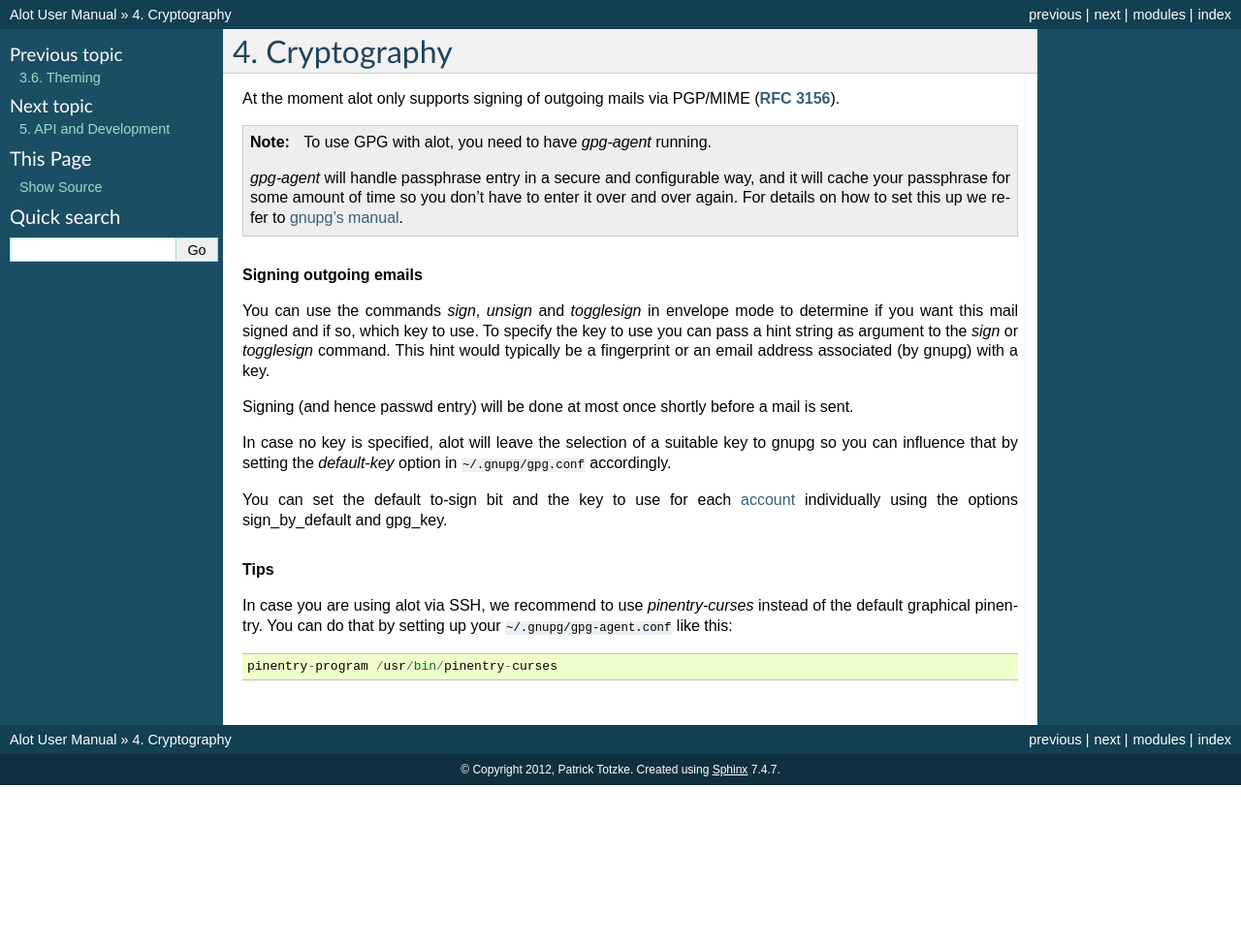
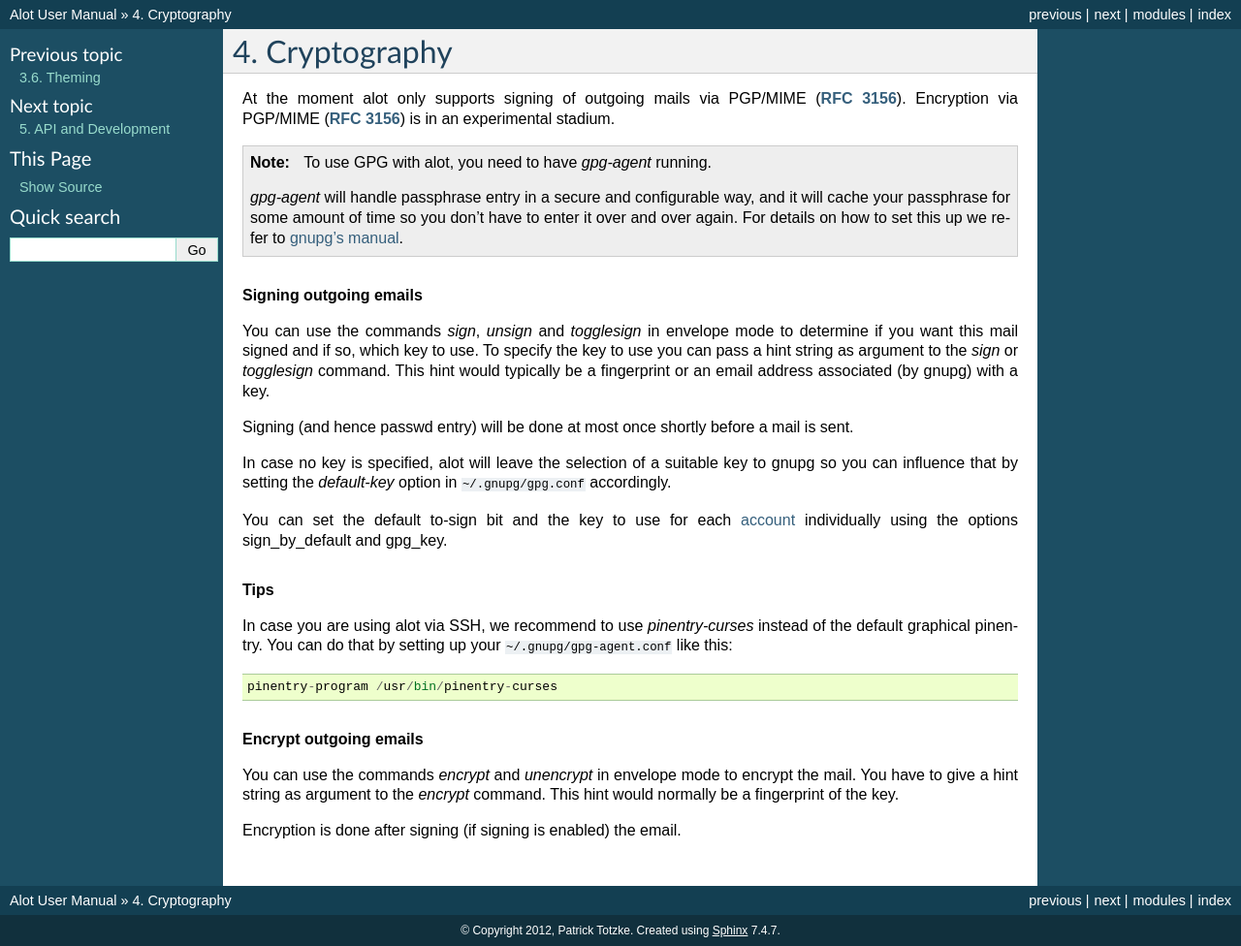
Before and after one commit to pazz/alot, a Sphinx documentation site: the page built from docs/source/crypto/index.rst, in a window 1280 px wide. Shown: the whole page at 97% size. Built offline with Sphinx 7.4.7, drawn with Linux system fonts in a browser that asks for light colours; before the commit the page ends 900 px from its top, so only the background shows below that.

Commit message:
add encrypt documentation

```diff
--- a/docs/source/crypto/index.rst
+++ b/docs/source/crypto/index.rst
@@ -3,6 +3,7 @@ Cryptography
 ************
 
 At the moment alot only supports signing of outgoing mails via PGP/MIME (:rfc:`3156`).
+Encryption via PGP/MIME (:rfc:`3156`) is in an experimental stadium.
 
 .. note:: To use GPG with alot, you need to have `gpg-agent` running.
 
@@ -36,3 +37,11 @@ instead of the default graphical pinentry. You can do that by setting up your
 :file:`~/.gnupg/gpg-agent.conf` like this::
 
     pinentry-program /usr/bin/pinentry-curses
+
+.. rubric:: Encrypt outgoing emails
+
+You can use the commands `encrypt` and `unencrypt` in envelope mode to
+encrypt the mail. You have to give a hint string as argument to the `encrypt`
+command. This hint would normally be a fingerprint of the key.
+
+Encryption is done after signing (if signing is enabled) the email.
```
